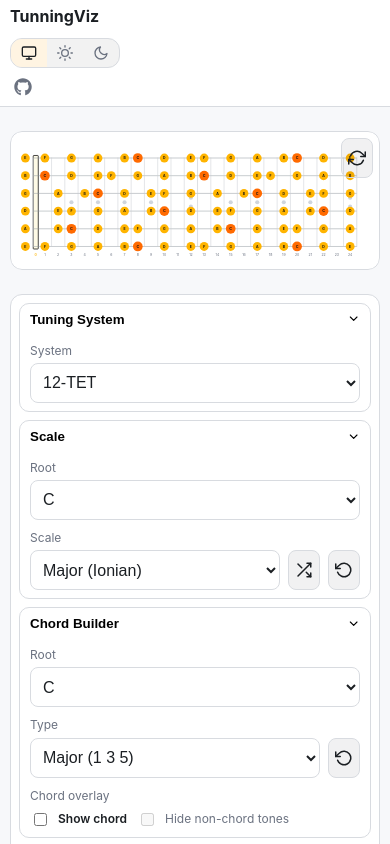
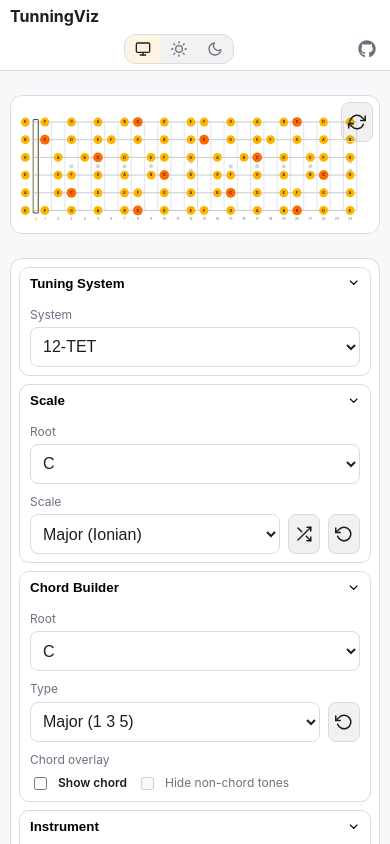
Before and after one commit to DMNerd/tuning-visualizer, a React (Vite) app: page / in a window 390 px wide. Shown: the top 844 px of the page. Built offline with nearby package versions, Linux system fonts and the light colour scheme.

Commit message:
Mobile rules for modal

```diff
--- a/src/styles/layout.css
+++ b/src/styles/layout.css
@@ -983,7 +983,8 @@ svg {
   z-index: 40;
   display: grid;
   place-items: center;
-  padding: clamp(16px, 6vw, 48px);
+  padding-block: clamp(16px, 4vw, 48px);
+  padding-inline: clamp(12px, 4vw, 48px);
 }
 
 .tv-modal__backdrop {
@@ -997,14 +998,60 @@ svg {
   position: relative;
   display: grid;
   grid-template-rows: auto 1fr auto;
-  width: min(960px, 96vw);
-  max-height: min(720px, 92vh);
+  width: min(100%, 960px);
+  max-width: min(960px, 100%);
+  max-height: min(94dvh, 880px);
   background: var(--panel);
   color: var(--fg);
   border-radius: var(--card-radius);
   box-shadow: var(--card-shadow);
   border: 1px solid var(--line);
-  overflow: hidden;
+  overflow: auto;
+}
+
+@media (max-width: 600px) {
+  .tv-modal {
+    padding-block: clamp(12px, 6vw, 28px);
+    padding-inline: clamp(8px, 5vw, 20px);
+  }
+
+  .tv-modal__card {
+    width: min(100%, 540px);
+    max-width: min(540px, 100%);
+  }
+}
+
+@media (max-height: 600px) {
+  .tv-modal {
+    padding-block: clamp(8px, 5vh, 16px);
+  }
+
+  .tv-modal__card {
+    max-height: min(96dvh, 720px);
+  }
+
+  .tv-modal__header,
+  .tv-modal__footer {
+    padding: 12px clamp(12px, 4vw, 18px);
+  }
+
+  .tv-modal__body {
+    padding: 10px clamp(12px, 4vw, 18px);
+  }
+
+  .tv-modal__editor .tv-json-editor {
+    min-height: 240px;
+  }
+}
+
+@media (max-height: 420px) {
+  .tv-modal__editor .tv-json-editor {
+    min-height: 180px;
+  }
+
+  .tv-modal {
+    padding-block: clamp(6px, 6vh, 12px);
+  }
 }
 
 .tv-modal__header {
@@ -1145,14 +1192,21 @@ svg {
 
 @media (width <= 520px) {
   .tv-header {
-    flex-direction: column;
-    align-items: stretch;
+    flex-wrap: wrap;
+    align-items: center;
+    row-gap: var(--space-xs);
   }
 
-  .tv-header__actions,
-  .tv-header__toggles {
+  .tv-header__actions {
     width: 100%;
     justify-content: space-between;
+    flex-wrap: wrap;
+    gap: var(--space-xs);
+  }
+
+  .tv-header__toggles {
+    flex: 1 1 auto;
+    justify-content: center;
     flex-wrap: wrap;
     gap: var(--space-xs);
   }
```
